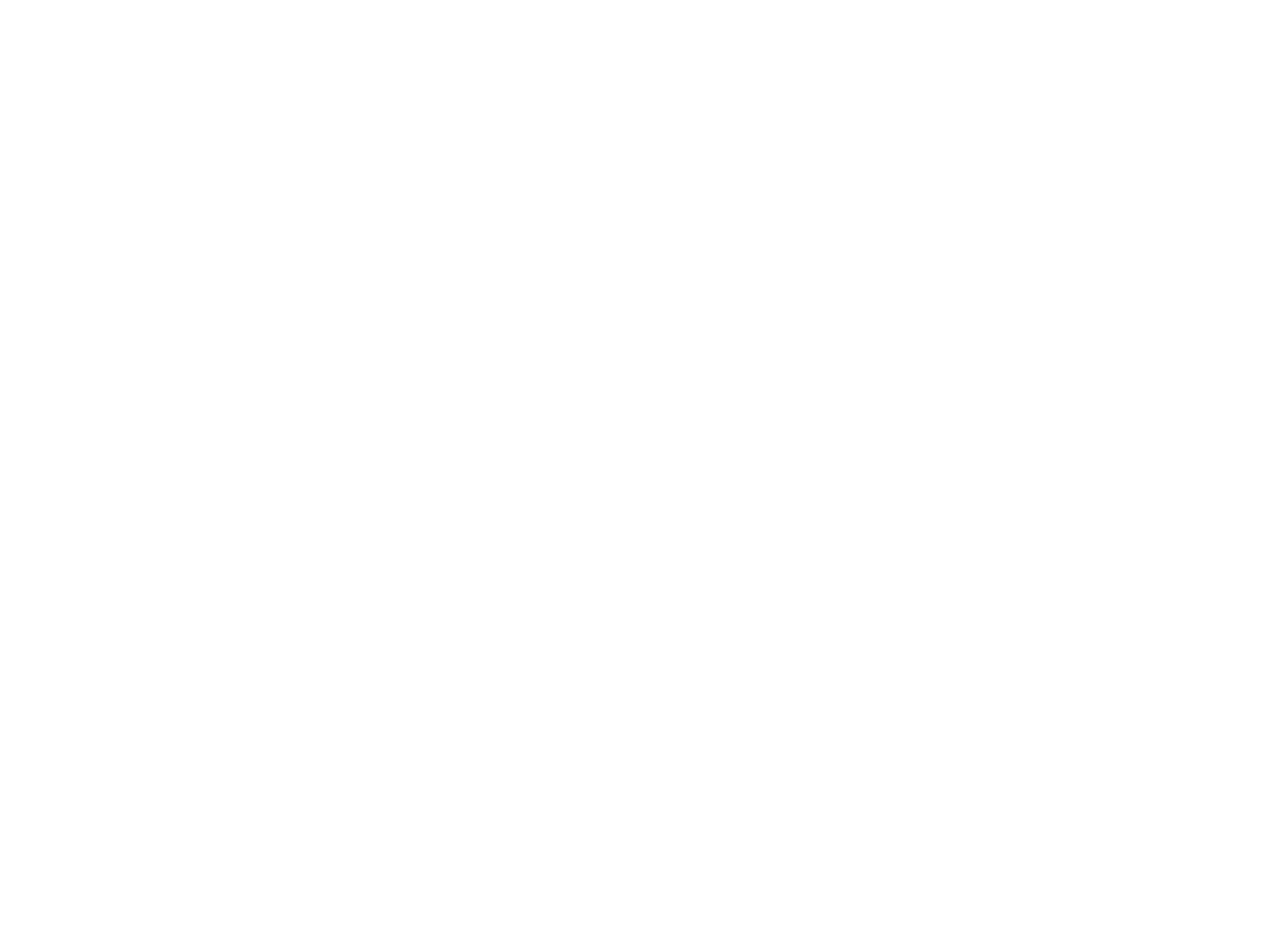
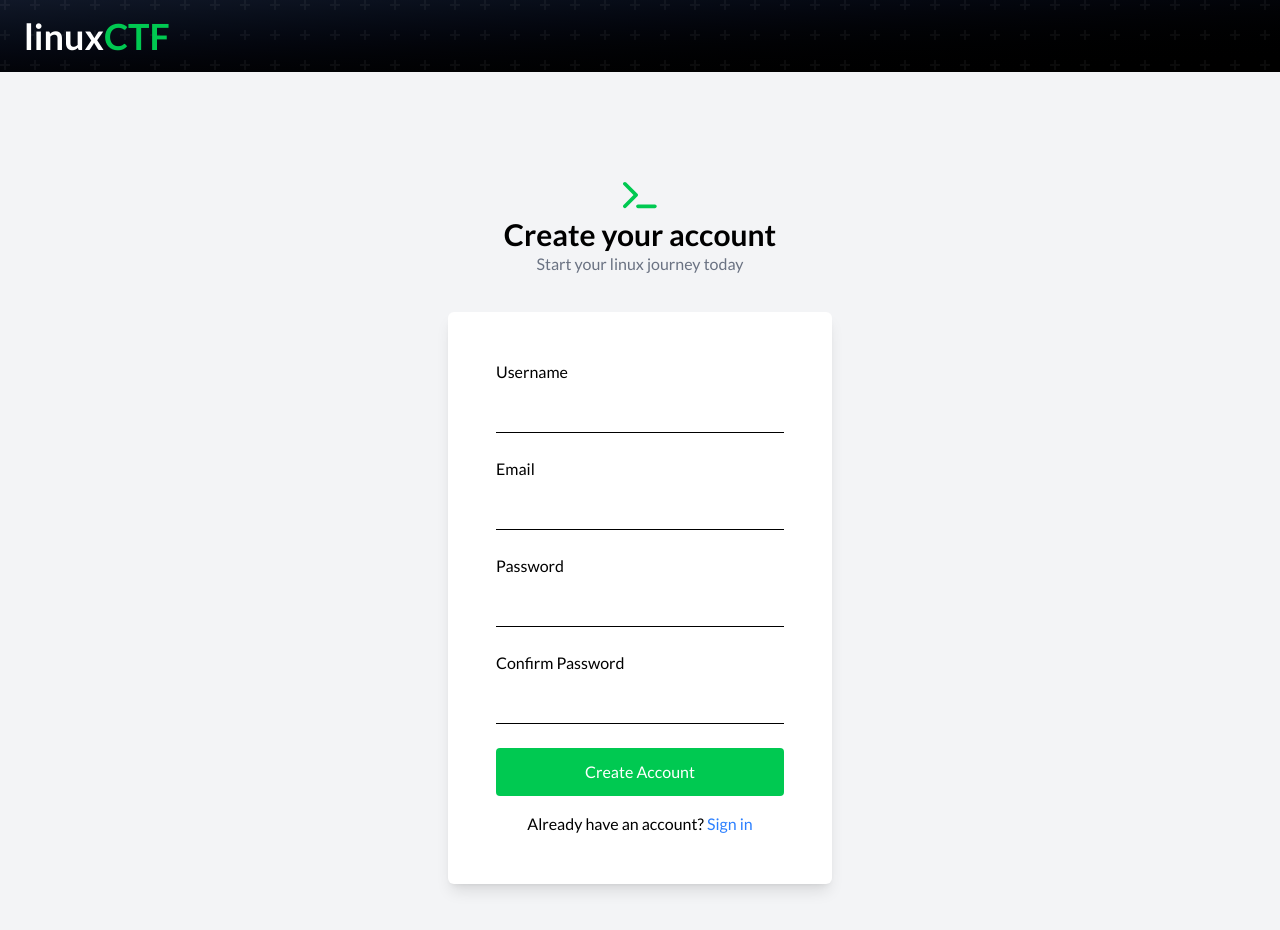
Before and after one commit to DaveSaah/linuxCTF, a Vue app: page /register in a window 1280 px wide. Before the commit this address had no page. Shown: the top 930 px of the page. Before the commit the page ends 800 px from the top, so only its background shows below. Built offline with nearby package versions, Linux system fonts and the light colour scheme.

Commit message:
feat: add register and login views

```diff
--- a/src/App.vue
+++ b/src/App.vue
@@ -1,8 +1,5 @@
 <script setup lang="ts">
-import {
-  // RouterLink,
-  RouterView,
-} from 'vue-router';
+import { RouterView } from 'vue-router'
 </script>
 
 <template>
--- a/src/router/index.ts
+++ b/src/router/index.ts
@@ -9,14 +9,16 @@ const router = createRouter({
       name: 'home',
       component: HomeView,
     },
-    // {
-    //   path: '/about',
-    //   name: 'about',
-    //   // route level code-splitting
-    //   // this generates a separate chunk (About.[hash].js) for this route
-    //   // which is lazy-loaded when the route is visited.
-    //   component: () => import('../views/AboutView.vue'),
-    // },
+    {
+      path: '/register',
+      name: 'register',
+      component: () => import('../views/RegisterView.vue'),
+    },
+    {
+      path: '/login',
+      name: 'login',
+      component: () => import('../views/LoginView.vue'),
+    },
   ],
 })
 
--- /dev/null
+++ b/src/stores/user.ts
@@ -0,0 +1,12 @@
+import { defineStore } from 'pinia'
+
+export const useEmailStore = defineStore('email', {
+  state: () => {
+    return { email: '' }
+  },
+  actions: {
+    setEmail(email: string) {
+      this.email = email
+    },
+  },
+})
--- a/src/views/HomeView.vue
+++ b/src/views/HomeView.vue
@@ -1,3 +1,12 @@
+<script setup lang="ts">
+import { RouterLink } from 'vue-router'
+import { useEmailStore } from '@/stores/user'
+import { ref } from 'vue'
+
+const emailStore = useEmailStore()
+const email = ref('')
+</script>
+
 <template>
   <div class="flex min-h-screen flex-col lato-regular">
     <!-- Hero section -->
@@ -15,12 +24,14 @@
             and advance your skills step by step.
           </p>
           <div class="flex items-center gap-4 flex-row justify-center">
+            <RouterLink to="/register">
               <button
                 class="flex bg-green-500 hover:bg-green-600 py-2 px-5 rounded-md items-center cursor-pointer gap-x-2"
               >
                 Get Started
                 <font-awesome-icon :icon="['fas', 'chevron-right']" />
               </button>
+            </RouterLink>
             <button
               class="flex items-center border py-2 px-5 rounded-md gap-x-2 border-gray-600 text-white hover:bg-gray-800 hover:text-white w-auto cursor-pointer"
             >
@@ -75,11 +86,19 @@
         </p>
         <div class="flex items-center gap-4 flex-row justify-center">
           <input
+            v-model="email"
             type="email"
             placeholder="Enter your email"
             class="h-12 w-1/4 px-4 rounded-md bg-white/10 text-white placeholder:text-white/70"
           />
-          <button class="bg-black hover:bg-gray-900 py-2 h-12 rounded-md px-3">Sign Up Now</button>
+          <RouterLink to="/register">
+            <button
+              @click="emailStore.setEmail(email)"
+              class="bg-black hover:bg-gray-900 py-2 h-12 rounded-md px-3 cursor-pointer"
+            >
+              Sign Up Now
+            </button>
+          </RouterLink>
         </div>
         <p class="mt-4 text-sm text-white/80 py-4">Free account. No credit card required.</p>
       </div>
--- a/src/views/LoginView.vue
+++ b/src/views/LoginView.vue
@@ -0,0 +1,60 @@
+<script setup lang="ts">
+import { ref } from 'vue'
+
+const email = ref('')
+const password = ref('')
+</script>
+<template>
+  <div class="flex flex-col lato-regular">
+    <div class="relative overflow-hidden bg-black text-white">
+      <div class="absolute inset-0 bg-gradient-to-br from-gray-900 to-black" />
+      <div class="absolute inset-0 opacity-30 bg-custom"></div>
+      <div class="relative flex flex-col justify-center py-4 px-6">
+        <RouterLink to="/">
+          <h1 class="font-bold text-4xl">linux<span class="text-green-500">CTF</span></h1>
+        </RouterLink>
+      </div>
+    </div>
+    <div class="flex flex-col justify-center items-center gap-3 py-52 bg-gray-100">
+      <div class="py-6 text-center">
+        <font-awesome-icon class="text-green-500 py-1 text-3xl" :icon="['fas', 'terminal']" />
+        <h1 class="font-bold text-3xl">Welcome back</h1>
+        <p class="text-gray-500">Sign in to your account to continue</p>
+      </div>
+      <div class="bg-white p-12 rounded-md shadow-lg">
+        <form class="flex flex-col gap-6">
+          <div class="flex flex-col gap-2">
+            <label for="email">Email</label>
+            <input
+              type="email"
+              v-model="email"
+              name="email"
+              class="border-black border-b p-2 w-72 outline-0"
+              required
+            />
+          </div>
+          <div class="flex flex-col gap-2">
+            <label for="password">Password</label>
+            <input
+              type="password"
+              v-model="password"
+              name="password"
+              class="border-black border-b p-2 w-72 outline-0"
+              required
+            />
+          </div>
+          <button
+            type="submit"
+            class="cursor-pointer bg-green-500 hover:bg-green-700 text-white py-3 rounded"
+          >
+            Login
+          </button>
+        </form>
+        <p class="text-center pt-4">
+          Don't have an account?
+          <RouterLink to="/register" class="text-blue-500">Register</RouterLink>
+        </p>
+      </div>
+    </div>
+  </div>
+</template>
--- a/src/views/RegisterView.vue
+++ b/src/views/RegisterView.vue
@@ -0,0 +1,135 @@
+<script setup lang="ts">
+import { useEmailStore } from '@/stores/user'
+import { ref } from 'vue'
+
+const emailStore = useEmailStore()
+const email = ref(emailStore.email)
+const password1 = ref('')
+const password2 = ref('')
+const username = ref('')
+const passwordErrMsg = ref('')
+const passwordValidMsg = ref('')
+const isPasswdNotValid = ref(false)
+const doesPasswdNotMatch = ref(false)
+const isEmailNotValid = ref(false)
+const emailErrMsg = ref('')
+
+function validateEmail() {
+  const emailRegex = /^[a-zA-Z0-9._-]+@[a-zA-Z0-9.-]+\.[a-zA-Z]{2,6}$/
+  if (!emailRegex.test(email.value)) {
+    isEmailNotValid.value = true
+    emailErrMsg.value = 'Invalid email address'
+    console.log(isEmailNotValid.value, true)
+  } else if (email.value === '') {
+    isEmailNotValid.value = false
+    console.log(isEmailNotValid.value, false)
+  } else {
+    isEmailNotValid.value = false
+    emailErrMsg.value = ''
+    console.log(isEmailNotValid.value, false)
+  }
+}
+
+function validatePassword() {
+  if (password1.value.length < 8) {
+    isPasswdNotValid.value = true
+    passwordValidMsg.value = 'Password must be at least 8 characters long'
+  } else if (password1.value === '') {
+    isPasswdNotValid.value = true
+  } else {
+    isPasswdNotValid.value = false
+    passwordValidMsg.value = ''
+  }
+}
+
+function confirmPassword() {
+  if (password1.value !== password2.value) {
+    doesPasswdNotMatch.value = true
+    passwordErrMsg.value = 'Passwords do not match'
+  } else {
+    doesPasswdNotMatch.value = false
+    passwordErrMsg.value = ''
+  }
+}
+</script>
+
+<template>
+  <div class="flex flex-col lato-regular">
+    <div class="relative overflow-hidden bg-black text-white">
+      <div class="absolute inset-0 bg-gradient-to-br from-gray-900 to-black" />
+      <div class="absolute inset-0 opacity-30 bg-custom"></div>
+      <div class="relative flex flex-col justify-center py-4 px-6">
+        <RouterLink to="/">
+          <h1 class="font-bold text-4xl">linux<span class="text-green-500">CTF</span></h1>
+        </RouterLink>
+      </div>
+    </div>
+    <div class="flex flex-col justify-center items-center gap-3 py-20 bg-gray-100">
+      <div class="py-6 text-center">
+        <font-awesome-icon class="text-green-500 py-1 text-3xl" :icon="['fas', 'terminal']" />
+        <h1 class="font-bold text-3xl">Create your account</h1>
+        <p class="text-gray-500">Start your linux journey today</p>
+      </div>
+      <div class="bg-white p-12 rounded-md shadow-lg">
+        <form class="flex flex-col gap-6">
+          <div class="flex flex-col gap-2">
+            <label for="username">Username</label>
+            <input
+              type="text"
+              v-model="username"
+              name="username"
+              class="border-black border-b p-2 w-72 outline-0"
+              required
+            />
+          </div>
+          <div class="flex flex-col gap-2">
+            <label for="email">Email</label>
+            <input
+              type="email"
+              v-model="email"
+              name="email"
+              v-on:input="validateEmail"
+              class="border-black border-b p-2 w-72 outline-0"
+              required
+            />
+            <p v-show="isEmailNotValid" class="text-red-500 text-center">{{ emailErrMsg }}</p>
+          </div>
+          <div class="flex flex-col gap-2">
+            <label for="password1">Password</label>
+            <input
+              type="password"
+              v-model="password1"
+              name="password1"
+              class="border-black border-b p-2 w-72 outline-0"
+              v-on:input="validatePassword"
+              required
+            />
+            <p v-show="isPasswdNotValid" class="text-red-500 text-center">{{ passwordValidMsg }}</p>
+          </div>
+          <div class="flex flex-col gap-2">
+            <label for="password2">Confirm Password</label>
+            <input
+              type="password"
+              v-model="password2"
+              name="password2"
+              class="border-black border-b p-2 w-72 outline-0"
+              v-on:input="confirmPassword"
+              required
+            />
+            <p v-show="doesPasswdNotMatch" class="text-red-500 text-center">{{ passwordErrMsg }}</p>
+          </div>
+          <button
+            type="submit"
+            class="cursor-pointer bg-green-500 hover:bg-green-800 text-white py-3 rounded"
+          >
+            Create Account
+          </button>
+        </form>
+        <p class="text-center pt-4">
+          Already have an account?
+          <RouterLink to="/login" class="text-blue-500">Sign in</RouterLink>
+        </p>
+      </div>
+    </div>
+  </div>
+</template>
```
Also changed, not shown: src/stores/counter.ts (added). Lines whose indentation alone changed are shown as unchanged.
